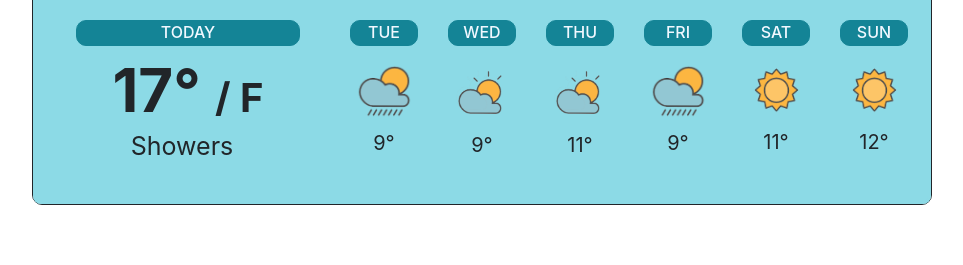
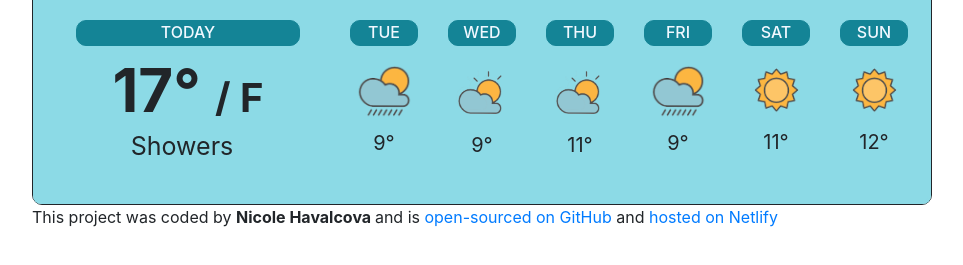
Before and after one commit to Nicole946/WHEATHERly, a website built with Parcel: page index.html in a window 1280 px wide. Shown: the part 529-794 px from the top of the page, without its empty margins (53-1016 px from the left). Built offline with nearby package versions, Linux system fonts and the light colour scheme.

Commit message:
Added GitHub & Netlify links

```diff
--- a/index.html
+++ b/index.html
@@ -83,7 +83,17 @@
              </div>
             </div>
         </div>
+
     </div>
+    <span class="ending">This project was coded by <strong>Nicole Havalcova </strong>and is <a
+          href="https://github.com/Nicole946/WHEATHERly"
+          target="_blank"
+          class="codedLinks"
+        >open-sourced on GitHub</a> and <a
+          href="https://tranquil-concha-7e01f9.netlify.app"
+          target="_blank"
+          class="codedLinks"
+        > hosted on Netlify</a></span>
     <script src="src/script.js"></script>
   </body>
 </html>
--- a/src/styles.css
+++ b/src/styles.css
@@ -258,3 +258,9 @@ h6 {
   margin: 10px 0;
   width: 60px;
 }
+
+.codedLinks :hover {
+  text-decoration: underline;
+  color: #148496;
+  cursor: pointer;
+}
```
Also changed, not shown: 1 other file.
